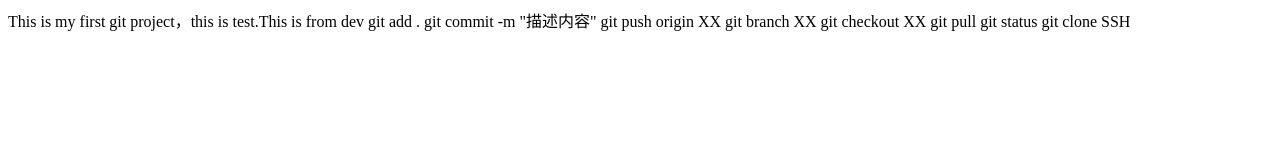
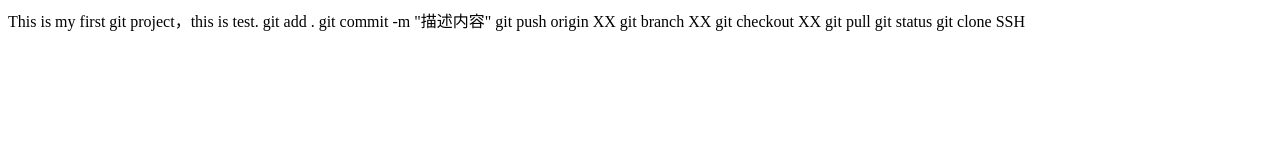
Before and after one commit to edward-LX/myproject, a plain HTML site: page index.html in a window 1280 px wide. Drawn offline with Linux system fonts and the light colour scheme.

Commit message:
Update index.html
test

```diff
--- a/index.html
+++ b/index.html
@@ -4,7 +4,7 @@
 	<title>Git Test</title>
 </head>
 <body>
-	This is my first git project，this is test.This is from dev
+	This is my first git project，this is test.
 	<!-- 添加成为可上传状态 “.”是所有改变-->
 	git add .
 	<!-- 传入本地仓库 -->
```
